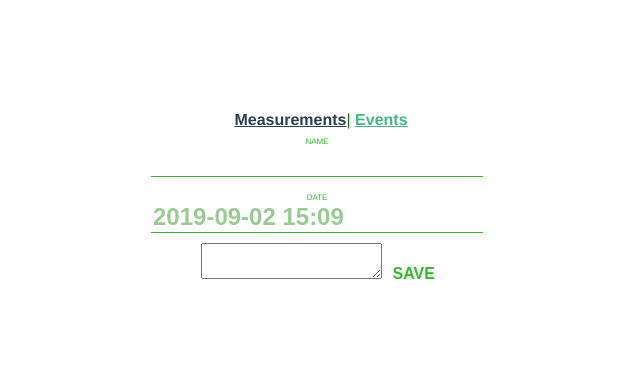
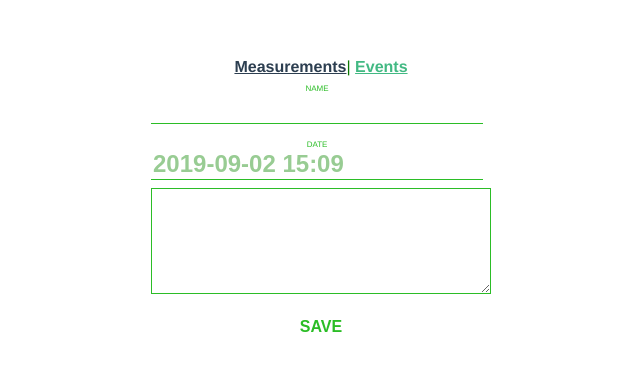
Before and after one commit to koszonetdoktor/aquarium, a Vue app in the folder ui/: page /#/events in a window 1280 px wide. Shown: the part 211-582 px from the top of the page, without its empty margins (319-959 px from the left). Built offline with nearby package versions, Linux system fonts and the light colour scheme.

Commit message:
little bit of styling

```diff
--- a/ui/src/views/Record/screens/Events.vue
+++ b/ui/src/views/Record/screens/Events.vue
@@ -1,5 +1,5 @@
 <template>
-    <div>
+    <div class="event-container">
         <Input v-model="name" type="text" title="Name" />
         <DateInput title="Date" type="text" v-model="date" @onValidate="onValidateDate" />
         <textarea title="Notes" v-model="note" />
@@ -63,3 +63,16 @@ export default Vue.extend({
     }
 });
 </script>
+<style lang="scss" scoped>
+@import "../../../scss/variables.scss";
+
+.event-container {
+    display: flex;
+    flex-direction: column;
+}
+textarea {
+    border: solid 1px map-get($map: $colors, $key: 3);
+    min-height: 100px;
+    color: map-get($map: $colors, $key: 4);
+}
+</style>
```
